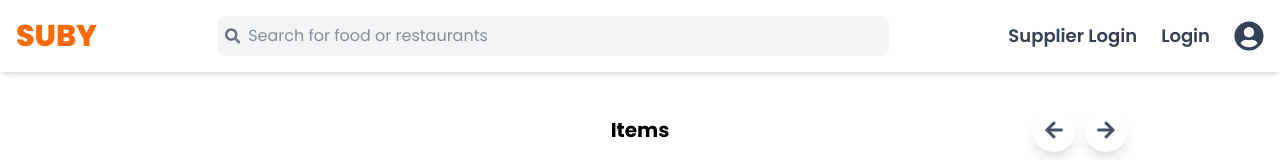
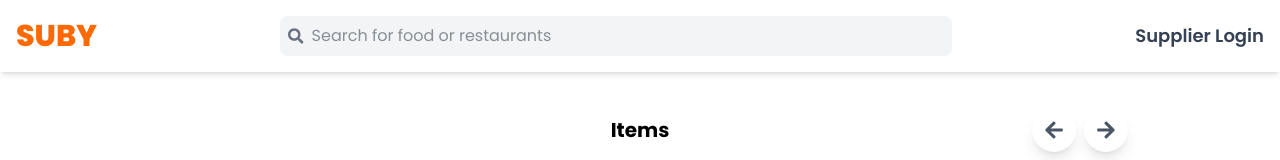
Before and after one commit to srikanth-gandra/Suby_Frontend, a React (Vite) app: page / in a window 1280 px wide. Shown: the top 160 px of the page. Built offline with nearby package versions, Linux system fonts and the light colour scheme; no server answers.

Commit message:
links removed

```diff
--- a/src/suby/components/Topbar.jsx
+++ b/src/suby/components/Topbar.jsx
@@ -42,10 +42,10 @@ const Topbar = () => {
         >
           Supplier Login
         </div>
-        <div className="text-lg font-semibold text-gray-700 cursor-pointer hover:text-orange-500">
+        {/* <div className="text-lg font-semibold text-gray-700 cursor-pointer hover:text-orange-500">
           Login
         </div>
-        <FaUserCircle className="text-3xl text-gray-700 cursor-pointer" />
+        <FaUserCircle className="text-3xl text-gray-700 cursor-pointer" /> */}
       </div>
     </div>
   );
```
